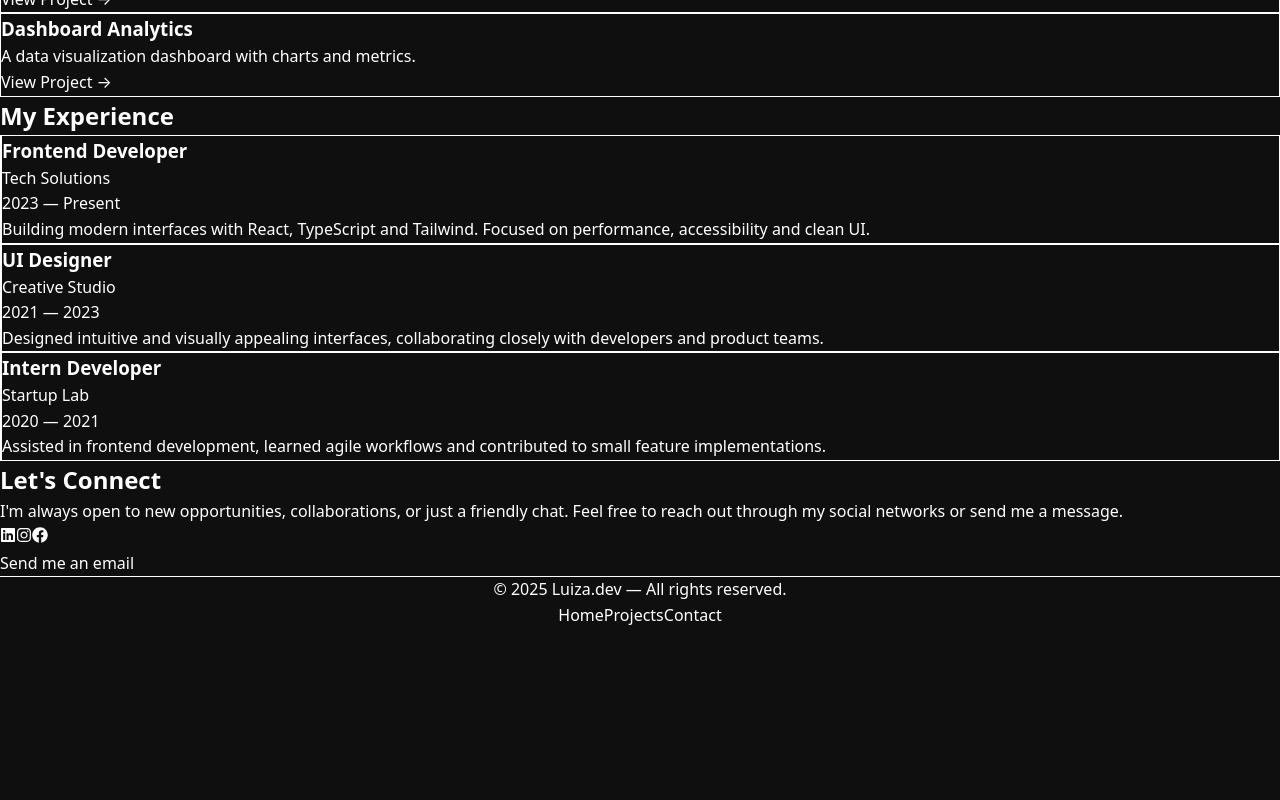
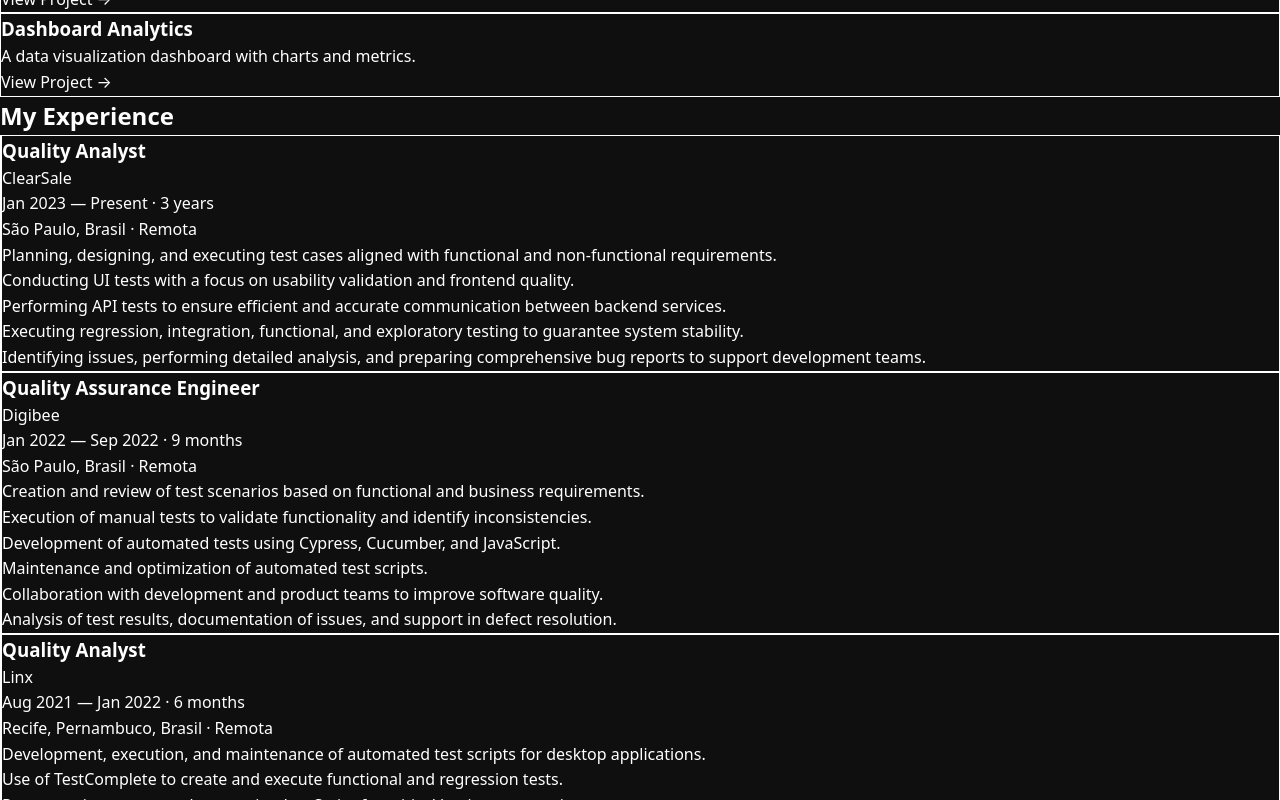
Before and after one commit to andradeg-luiza/personalpage, a React (Vite) app: page / in a window 1280 px wide. Shown: the part 1200-2000 px from the top of the page. Before the commit the page ends 1828 px from the top, so only its background shows below. Built offline with nearby package versions, Linux system fonts and the light colour scheme.

Commit message:
fix(experience): correct structure and formatting of experience data

```diff
--- a/src/assets/data/experience.ts
+++ b/src/assets/data/experience.ts
@@ -1,23 +1,44 @@
 export const experience = [
   {
-    role: "Frontend Developer",
-    company: "Tech Solutions",
-    period: "2023 — Present",
-    description:
-      "Building modern interfaces with React, TypeScript and Tailwind. Focused on performance, accessibility and clean UI.",
+    role: "Quality Analyst",
+    company: "ClearSale",
+    period: "Jan 2023 — Present · 3 years",
+    location: "São Paulo, Brasil · Remota",
+    description: `
+- Planning, designing, and executing test cases aligned with functional and non-functional requirements.
+- Conducting UI tests with a focus on usability validation and frontend quality.
+- Performing API tests to ensure efficient and accurate communication between backend services.
+- Executing regression, integration, functional, and exploratory testing to guarantee system stability.
+- Identifying issues, performing detailed analysis, and preparing comprehensive bug reports to support development teams.
+    `,
   },
   {
-    role: "UI Designer",
-    company: "Creative Studio",
-    period: "2021 — 2023",
-    description:
-      "Designed intuitive and visually appealing interfaces, collaborating closely with developers and product teams.",
+    role: "Quality Assurance Engineer",
+    company: "Digibee",
+    period: "Jan 2022 — Sep 2022 · 9 months",
+    location: "São Paulo, Brasil · Remota",
+    description: `
+- Creation and review of test scenarios based on functional and business requirements.
+- Execution of manual tests to validate functionality and identify inconsistencies.
+- Development of automated tests using Cypress, Cucumber, and JavaScript.
+- Maintenance and optimization of automated test scripts.
+- Collaboration with development and product teams to improve software quality.
+- Analysis of test results, documentation of issues, and support in defect resolution.
+    `,
   },
   {
-    role: "Intern Developer",
-    company: "Startup Lab",
-    period: "2020 — 2021",
-    description:
-      "Assisted in frontend development, learned agile workflows and contributed to small feature implementations.",
+    role: "Quality Analyst",
+    company: "Linx",
+    period: "Aug 2021 — Jan 2022 · 6 months",
+    location: "Recife, Pernambuco, Brasil · Remota",
+    description: `
+- Development, execution, and maintenance of automated test scripts for desktop applications.
+- Use of TestComplete to create and execute functional and regression tests.
+- Programming automated tests using JavaScript for critical business scenarios.
+- Diagnosing failures and analyzing test results to identify performance issues and bugs.
+- Monitoring test performance and suggesting improvements to optimize processes.
+- Documenting processes, test cases, and results to ensure traceability.
+- Contributing to the evolution of the test automation strategy with best practices and new tools.
+    `,
   },
 ];
--- a/src/sections/experience/experience.tsx
+++ b/src/sections/experience/experience.tsx
@@ -10,13 +10,15 @@
         My <span className="text-pink-400">Experience</span>
       </h2>
 
-      <div className="flex flex-col gap-8 w-full border-l border-white/10 pl-6">
+      <div className="flex flex-col gap-10 w-full border-l border-white/10 pl-6">
         {experience.map((item, index) => (
           <div key={index} className="relative">
+
             {/* Bolinha da timeline */}
-            <span className="absolute -left-[14px] top-1 w-3 h-3 bg-pink-400 rounded-full"></span>
+            <span className="absolute -left-[14px] top-2 w-3 h-3 bg-pink-400 rounded-full"></span>
 
             <div className="bg-white/5 border border-white/10 rounded-xl p-6 backdrop-blur-md hover:bg-white/10 transition-all">
+
               <h3 className="text-xl font-semibold text-white">
                 {item.role}
               </h3>
@@ -29,9 +31,22 @@
                 {item.period}
               </p>
 
-              <p className="text-gray-300 text-sm leading-relaxed mt-4">
-                {item.description}
-              </p>
+              {item.location && (
+                <p className="text-gray-500 text-sm mt-1">
+                  {item.location}
+                </p>
+              )}
+
+              {/* Lista formatada */}
+              <ul className="text-gray-300 text-sm leading-relaxed mt-4 list-disc pl-5 space-y-2">
+                {item.description
+                  .trim()
+                  .split("\n")
+                  .map((line, i) => (
+                    <li key={i}>{line.replace(/^- /, "")}</li>
+                  ))}
+              </ul>
+
             </div>
           </div>
         ))}
```
